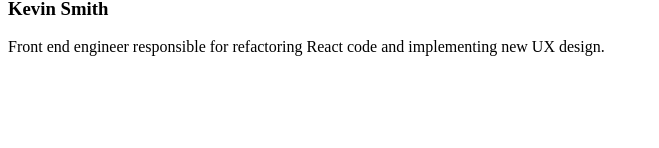
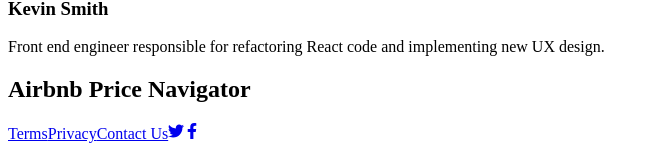
Before and after one commit to Airbnb-Price-Navigator/airbnb-price-navigator-front-end, a React (Create React App) app: page / in a window 1280 px wide. Shown: the part 5146-5294 px from the top of the page, without its empty margins (0-659 px from the left). Before the commit the page ends 5218 px from the top, so only its background shows below. Built offline with nearby package versions, Linux system fonts and the light colour scheme.

Commit message:
Created a basic footer

```diff
--- a/package.json
+++ b/package.json
@@ -5,6 +5,7 @@
   "dependencies": {
     "react": "^16.9.0",
     "react-dom": "^16.9.0",
+    "react-icons": "^3.7.0",
     "react-scripts": "3.1.1",
     "styled-components": "^4.3.2"
   },
--- a/src/App.js
+++ b/src/App.js
@@ -2,12 +2,14 @@
 
 import Nav from './components/Nav';
 import Main from './components/Main';
+import Footer from './components/Footer';
 
 const App = () => {
 	return (
 		<>
 			<Nav />
 			<Main />
+			<Footer />
 		</>
 	);
 };
--- /dev/null
+++ b/src/components/Footer/index.js
@@ -0,0 +1,23 @@
+import React from 'react';
+import { FaTwitter, FaFacebookF } from 'react-icons/fa';
+
+const Footer = () => {
+	return (
+		<>
+			<h2>Airbnb Price Navigator</h2>
+			<nav>
+				<a href='http://www.com'>Terms</a>
+				<a href='http://www.com'>Privacy</a>
+				<a href='http://www.com'>Contact Us</a>
+				<a href='http://www.com'>
+					<FaTwitter />
+				</a>
+				<a href='http://www.com'>
+					<FaFacebookF />
+				</a>
+			</nav>
+		</>
+	);
+};
+
+export default Footer;
```
Also changed, not shown: 1 other file (tests, documents, lock files or other folders).
